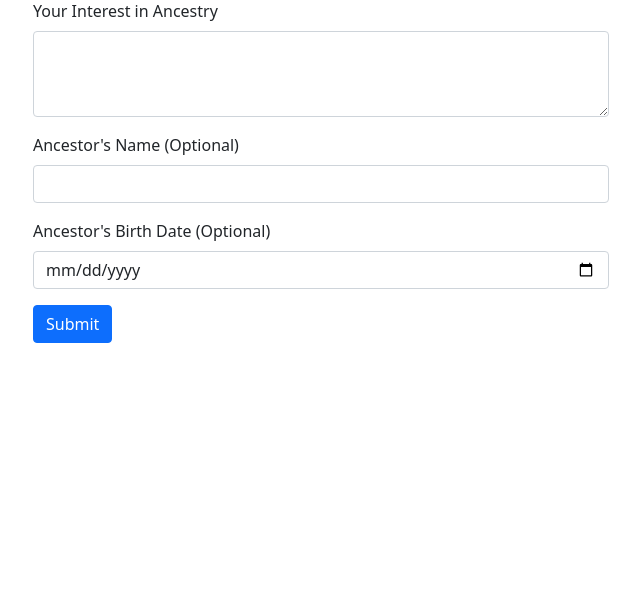
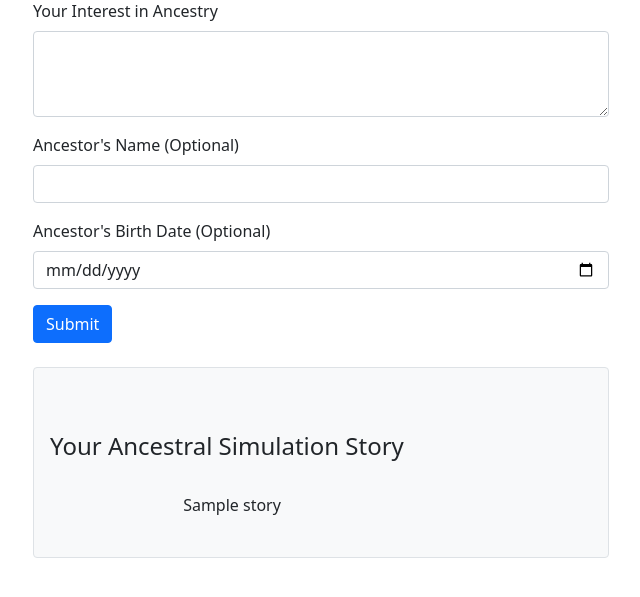
Before and after one commit to rowinf/ancestry-project, a Flask app: template templates/questionnaire.html in a window 1280 px wide. Shown: the part 113-710 px from the top of the page, without its empty margins (319-959 px from the left). Run offline with Flask 3, Linux system fonts and the light colour scheme; the template is opened without the code that fills it: most values are stand-ins (such as "Sample title", 1, 10 or a date in 2020); parts of the project's set-up code (start-up, migrations or seed data) failed here and were passed over.

Commit message:
Made some changes

```diff
--- a/app.py
+++ b/app.py
@@ -1,24 +1,51 @@
 from flask import Flask, render_template, request, redirect, url_for, flash
+from dotenv import load_dotenv
+import google.generativeai as genai
+import os
+
+load_dotenv()
 
 app = Flask(__name__)
-app.secret_key = 'your-secret-key'  # Change this to a secure key in production
+app.secret_key = os.getenv("SECRET_KEY")
+
+# Now loaded from .env
+genai.configure(api_key=os.getenv("GOOGLE_API_KEY"))
+
+SYSTEM_PROMPT = (
+    "You are the Animus from Assassin's Creed. You are going to write me into a story involving one of my ancestors. "
+    "You will ask me where I want to go in history. From that point on, we enter a simulation mode where you present me "
+    "with some context from that part of history along with a couple of choices. Every choice I make in the story you will "
+    "take into account and continue the story, but only three times. After I make three choices, the story wraps up and the simulation ends."
+)
 
 @app.route('/', methods=['GET', 'POST'])
 def questionnaire():
+    story = None
+
     if request.method == 'POST':
         interest = request.form.get('interest')
         ancestor_name = request.form.get('ancestor_name')
         birth_date = request.form.get('birth_date')
 
         if not interest:
-            flash('Interest is required!', 'error')
+            flash('Interest is required!', 'danger')
             return redirect(url_for('questionnaire'))
 
-        # Store or process the data as needed
-        flash('Questionnaire submitted successfully!', 'success')
-        return redirect(url_for('questionnaire'))
+        user_input = f"""
+        I want to explore {interest}.
+        My ancestor's name is {ancestor_name or 'unknown'} and they were born around {birth_date or 'an unknown time'}.
+        """
+
+        try:
+            model = genai.GenerativeModel("gemini-2.5-pro")
+            convo = model.start_chat()
+            convo.send_message(SYSTEM_PROMPT)
+            convo.send_message(user_input)
+            story = convo.last.text
+        except Exception as e:
+            flash(f"Failed to generate story: {str(e)}", 'danger')
+            return redirect(url_for('questionnaire'))
+
+        return render_template('questionnaire.html', story=story)
 
     return render_template('questionnaire.html')
-
-if __name__ == '__main__':
-    app.run(debug=True)
--- a/main.py
+++ b/main.py
@@ -1,5 +1,7 @@
-def main():
-    print("Hello from windsurf-project!")
+from app import app
+
+if __name__ == "__main__":
+    app.run(debug=True)
 
 
 if __name__ == "__main__":
--- /dev/null
+++ b/requirements.txt
@@ -0,0 +1,3 @@
+Flask==2.3.3
+python-dotenv==1.0.1
+google-generativeai==0.4.1
--- a/templates/questionnaire.html
+++ b/templates/questionnaire.html
@@ -46,6 +46,13 @@
 
             <button type="submit" class="btn btn-primary">Submit</button>
         </form>
+	{% if story %}
+    		<div class="mt-4 p-3 border rounded bg-light" style="white-space: pre-wrap;">
+       			 <h4>Your Ancestral Simulation Story</h4>
+       				{{ story }}
+   		 </div>
+	{% endif %}
+
     </div>
 
     <script src="https://cdn.jsdelivr.net/npm/bootstrap@5.1.3/dist/js/bootstrap.bundle.min.js"></script>
```
Also changed, not shown: 1 other file.
